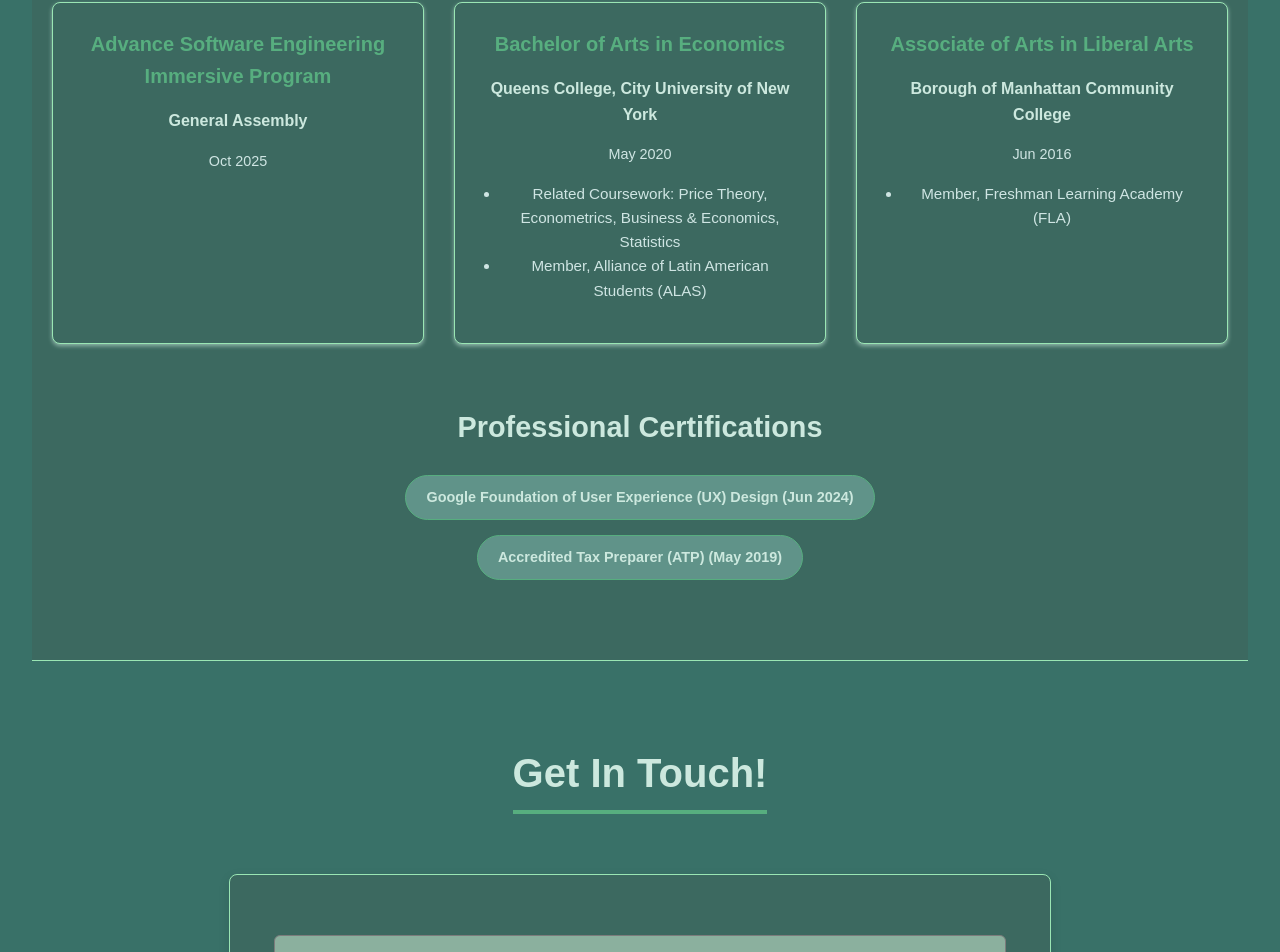
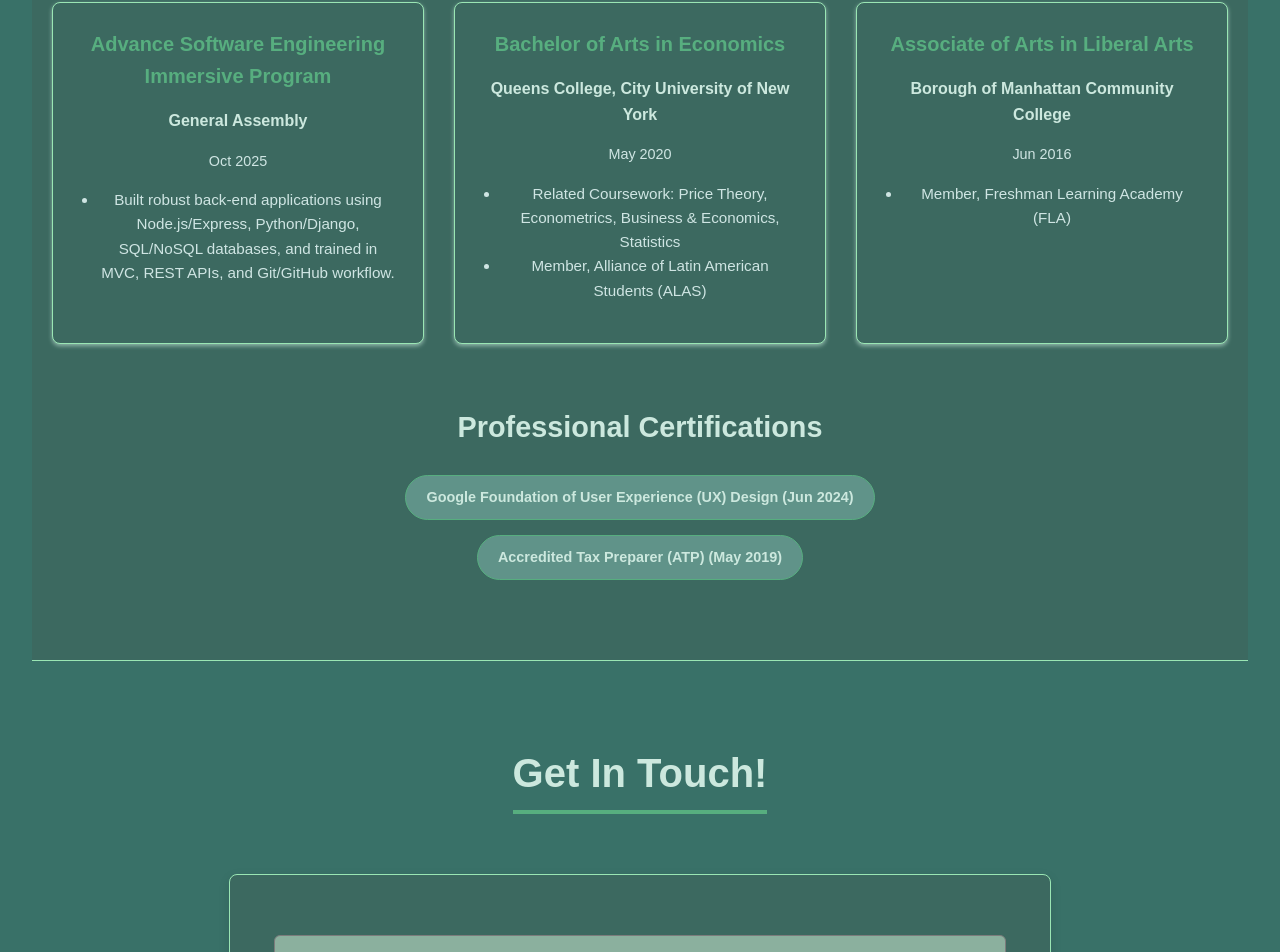
Before and after one commit to Mkac0/melabreu_portfolio, a React (Vite) app in the folder portfolio/: page / in a window 1280 px wide. Shown: the part 5684-6636 px from the top of the page. Built offline with nearby package versions, Linux system fonts and the light colour scheme.

Commit message:
education description

```diff
--- a/portfolio/index.html
+++ b/portfolio/index.html
@@ -2,7 +2,7 @@
 <html lang="en">
   <head>
     <meta charset="UTF-8" />
-    <link rel="icon" type="image/svg+xml" href="/vite.svg" />
+    <link rel="icon" type="image/svg+xml" href="assets/react.svg" />
     <meta name="viewport" content="width=device-width, initial-scale=1.0" />
     <title>portfolio</title>
   </head>
--- a/portfolio/src/data/EducationData.js
+++ b/portfolio/src/data/EducationData.js
@@ -3,7 +3,7 @@ export const education = [
     degree: "Advance Software Engineering Immersive Program",
     institution: "General Assembly",
     date: "Oct 2025",
-    details: [],
+    details: ["Built robust back-end applications using Node.js/Express, Python/Django, SQL/NoSQL databases, and trained in MVC, REST APIs, and Git/GitHub workflow."],
   },
   {
     degree: "Bachelor of Arts in Economics",
```
